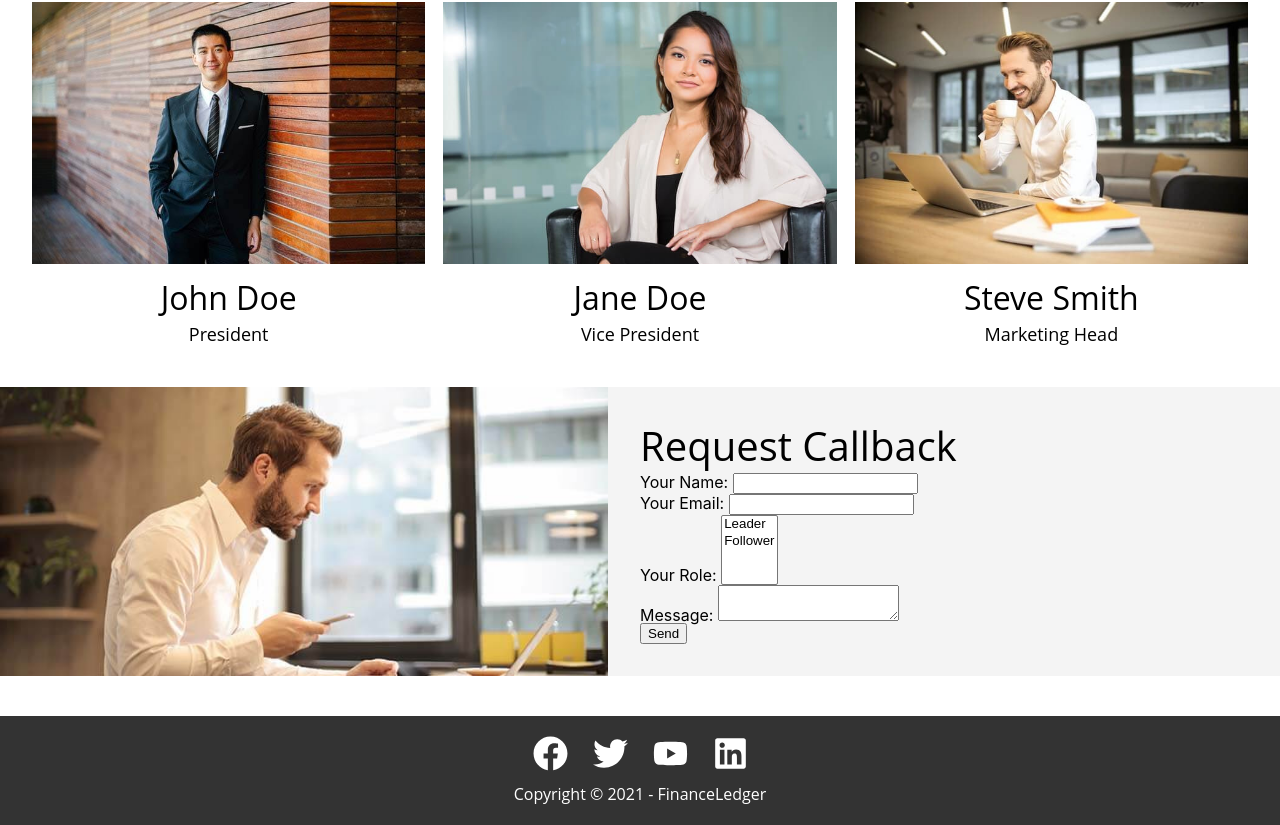
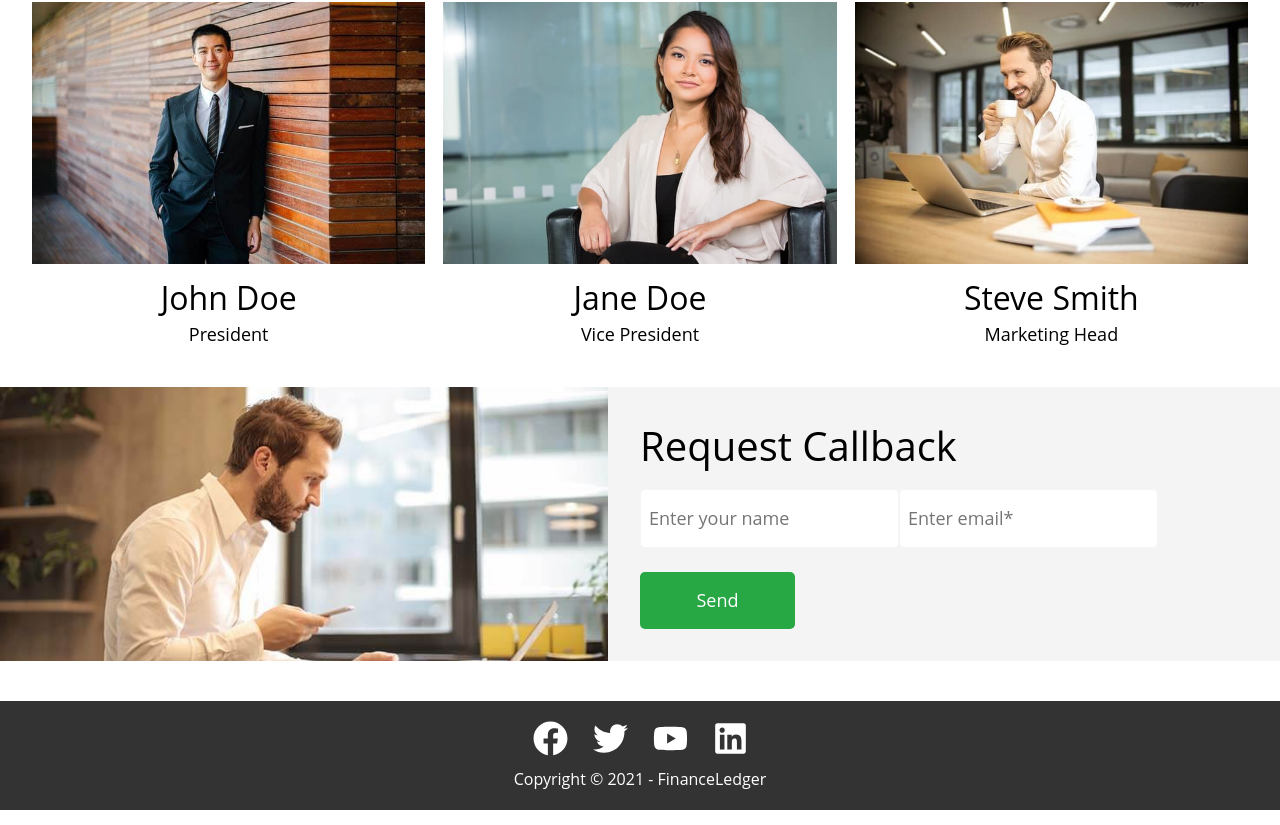
Before and after one commit to Demchenk0/testsoftryzen, a React (Create React App) app: page / in a window 1280 px wide. Shown: the part 2660-3485 px from the top of the page. Built offline with nearby package versions, Linux system fonts and the light colour scheme.

Commit message:
asdasasdasd

```diff
--- a/src/components/form/Form.jsx
+++ b/src/components/form/Form.jsx
@@ -1,8 +1,10 @@
 import React from 'react';
 import styles from './Form.module.scss';
-// import { useForm } from 'react-hook-form';
-// import error from '../../aseets/images/form/worning.svg';
+import { useForm } from 'react-hook-form';
+import error from '../../aseets/images/form/worning.svg';
 // import queryString from 'query-string';
+
+// import { encode } from 'querystring';
 
 
 const Form = () => {
@@ -12,37 +14,65 @@ const Form = () => {
 	// 	formState: { errors },
 	// } = useForm();
 
+  const { register, handleSubmit, formState: { errors } } = useForm();
 
+  const onSubmit = (encode, reset) => (data, e) => {
+    e.preventDefault();
+    // const form = e.target;
+    fetch('/', {
+      method: 'POST',
+      headers: { 'Content-Type': 'application/x-www-form-urlencoded' },
+      body: encode({
+        'form-name': 'contact',
+        body: data,
+      }),
+    })
+      .then(response => {
+        reset();
+        console.log(response);
+      })
+      .catch(error => {
+        console.log(error);
+      });
+  };
 	return (
 		<section name="contact" className={styles.contact}>
 			<div className={styles.box}>
 				<div className={styles.img}></div>
 				<div className={styles.boxForm}>
 					<p className={styles.callback}>Request Callback</p>
+          <form
+    name="contact"
+    method="POST"
+    data-netlify="true"
+    onSubmit={handleSubmit(onSubmit)}
+  >
+    <input type="hidden" name="form-name" value="contact" />
+    <input
+      name="name"
+      className={styles.input}
+      type="text"
+      placeholder="Enter your name"
+      {...register('name')}
+    />
+    <input
+      name="email"
+      className={styles.input}
+      type="email"
+      placeholder="Enter email*"
+      {...register('email', { required: true })}
+    />
+    {errors.email && (
+      <div className={styles.error}>
+        <img src={error} alt="error" />
+        <p>This is a required field</p>
+      </div>
+    )}
+    <button className={styles.button} type="submit">
+      Send
+    </button>
+  </form>
 
-
-          <form name="contact" method="POST" data-netlify="true">
-  <p>
-    <label>Your Name: <input type="text" name="name" /></label>
-  </p>
-  <p>
-    <label>Your Email: <input type="email" name="email" /></label>
-  </p>
-  <p>
-    <label>Your Role: <select name="role[]" multiple>
-      <option value="leader">Leader</option>
-      <option value="follower">Follower</option>
-    </select></label>
-  </p>
-  <p>
-    <label>Message: <textarea name="message"></textarea></label>
-  </p>
-  <p>
-    <button type="submit">Send</button>
-  </p>
-</form>
-
-<input type="hidden" name="form-name" value="contact"></input>
 					{/* <form
 						name="contact"
 						className={styles.form}
```
